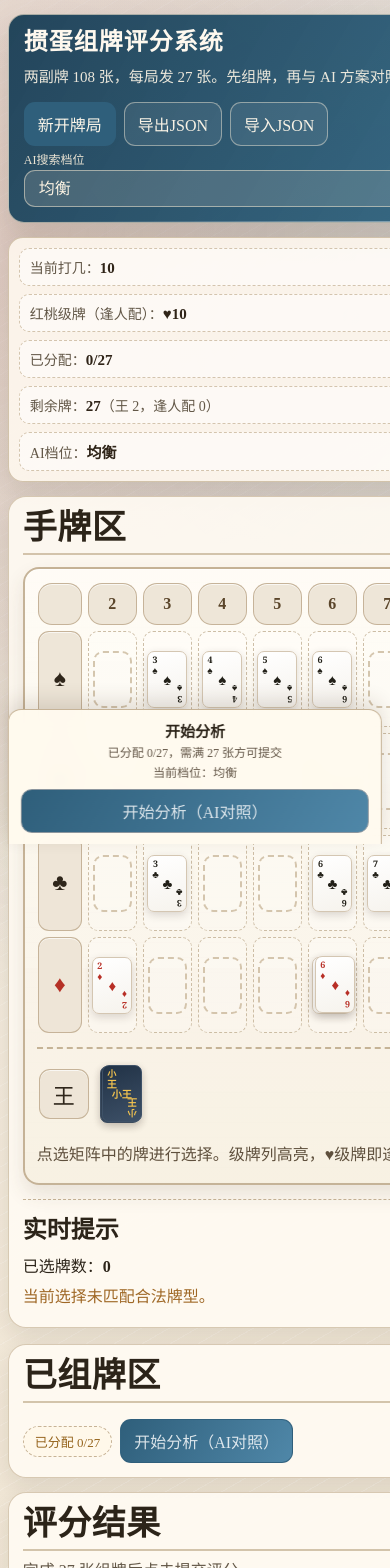
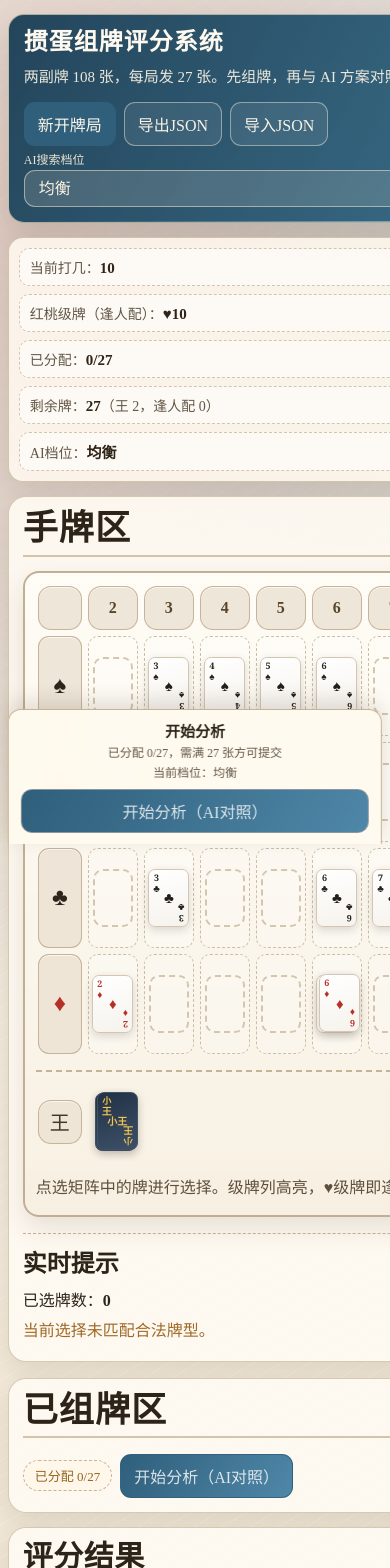
Before and after one commit to ptao73/GDan, a React (Vite) app: page / in a window 390 px wide. Shown: the top 1568 px of the page. Built offline with nearby package versions, Linux system fonts and the light colour scheme.

Commit message:
style: tune card matrix layout to match target mock

```diff
--- a/src/App.css
+++ b/src/App.css
@@ -223,9 +223,15 @@ button.ghost:hover {
   margin: 0;
   padding-bottom: 8px;
   border-bottom: 2px solid rgba(196, 177, 148, 0.74);
-  font-size: 34px;
+  font-size: 30px;
   line-height: 1;
   letter-spacing: 0.5px;
+}
+
+.cards-panel > h2,
+.combos-panel > h2 {
+  font-size: clamp(36px, 4.6vw, 52px);
+  letter-spacing: 2px;
 }
 
 .panel h3 {
@@ -251,12 +257,12 @@ button.ghost:hover {
 
 .matrix-board {
   position: relative;
-  margin: 12px 0 14px;
-  padding: 14px;
-  border-radius: 20px;
-  border: 2px solid rgba(191, 171, 141, 0.9);
+  margin: 14px 0 16px;
+  padding: 16px;
+  border-radius: 22px;
+  border: 2px solid rgba(191, 171, 141, 0.94);
   background:
-    linear-gradient(180deg, rgba(255, 252, 246, 0.9), rgba(247, 240, 226, 0.94)),
+    linear-gradient(180deg, rgba(255, 252, 246, 0.94), rgba(247, 240, 226, 0.97)),
     repeating-linear-gradient(
       0deg,
       rgba(121, 96, 67, 0.04) 0,
@@ -265,8 +271,8 @@ button.ghost:hover {
       transparent 15px
     );
   box-shadow:
-    inset 0 1px 0 rgba(255, 255, 255, 0.72),
-    0 10px 20px rgba(85, 65, 38, 0.12);
+    inset 0 1px 0 rgba(255, 255, 255, 0.76),
+    0 12px 26px rgba(85, 65, 38, 0.13);
   overflow-x: auto;
   overflow-y: hidden;
   -webkit-overflow-scrolling: touch;
@@ -274,10 +280,10 @@ button.ghost:hover {
 
 .card-matrix-grid {
   display: grid;
-  grid-template-columns: 68px repeat(13, minmax(74px, 1fr));
-  gap: 8px;
-  min-width: 1126px;
-  padding: 2px 1px 0;
+  grid-template-columns: 70px repeat(13, minmax(76px, 1fr));
+  gap: 7px;
+  min-width: 1160px;
+  padding: 2px 2px 0;
 }
 
 .matrix-row {
@@ -286,23 +292,24 @@ button.ghost:hover {
 
 .matrix-corner,
 .matrix-rank-head,
-.matrix-suit-head {
+.matrix-suit-head,
+.joker-label {
   display: flex;
   align-items: center;
   justify-content: center;
-  border-radius: 14px;
+  border-radius: 13px;
   border: 1px solid rgba(191, 171, 141, 0.85);
   background: rgba(237, 228, 213, 0.9);
   box-shadow: inset 0 1px 0 rgba(255, 255, 255, 0.68);
 }
 
 .matrix-corner {
-  min-height: 46px;
+  min-height: 52px;
 }
 
 .matrix-rank-head {
-  min-height: 46px;
-  font-size: 17px;
+  min-height: 52px;
+  font-size: 20px;
   font-weight: 700;
   color: #5a452a;
   position: sticky;
@@ -311,14 +318,14 @@ button.ghost:hover {
 }
 
 .matrix-rank-head.trump {
-  border-color: rgba(204, 80, 60, 0.55);
+  border-color: rgba(204, 80, 60, 0.68);
   background: linear-gradient(120deg, #fff4f1, #ffe4dd);
   color: #ae2f21;
 }
 
 .matrix-suit-head {
-  min-height: 126px;
-  font-size: 28px;
+  min-height: 132px;
+  font-size: 30px;
   color: #2f261b;
 }
 
@@ -328,8 +335,8 @@ button.ghost:hover {
 
 .matrix-card-cell {
   position: relative;
-  min-height: 126px;
-  border-radius: 12px;
+  min-height: 132px;
+  border-radius: 11px;
   border: 1px dashed rgba(197, 180, 153, 0.86);
   background: rgba(255, 255, 255, 0.28);
   display: flex;
@@ -353,8 +360,8 @@ button.ghost:hover {
 }
 
 .matrix-empty-slot {
-  width: 60px;
-  height: 88px;
+  width: 62px;
+  height: 90px;
   border-radius: 10px;
   border: 2px dashed rgba(196, 176, 145, 0.7);
   background: rgba(255, 255, 255, 0.14);
@@ -362,22 +369,22 @@ button.ghost:hover {
 
 .matrix-stack {
   position: relative;
-  width: 64px;
-  min-height: 92px;
+  width: 66px;
+  min-height: 96px;
   display: flex;
   align-items: center;
   justify-content: center;
 }
 
 .matrix-stack .playing-card {
-  width: 60px;
-  height: 86px;
+  width: 62px;
+  height: 88px;
 }
 
 .matrix-stack .playing-card:nth-child(2) {
   position: absolute;
-  top: 3px;
-  left: 4px;
+  top: 4px;
+  left: 5px;
   z-index: 2;
 }
 
@@ -410,30 +417,38 @@ button.ghost:hover {
 .matrix-joker-row {
   display: flex;
   align-items: center;
-  gap: 10px;
-  margin-top: 14px;
-  padding: 14px 2px 4px;
+  gap: 12px;
+  margin-top: 16px;
+  padding: 14px 2px 2px;
   border-top: 2px dashed rgba(188, 168, 137, 0.85);
 }
 
-.matrix-joker-row .matrix-suit-head {
+.joker-label {
   width: 68px;
-  min-height: 64px;
-  font-size: 28px;
+  min-height: 52px;
+  font-size: 30px;
+  color: #433727;
   flex-shrink: 0;
 }
 
+.joker-lane {
+  flex: 1;
+  min-height: 96px;
+  display: flex;
+  align-items: center;
+}
+
 .joker-stack {
-  min-height: 92px;
+  min-height: 96px;
 }
 
 .joker-empty {
-  width: 60px;
-  height: 86px;
+  width: 62px;
+  height: 88px;
 }
 
 .matrix-board .hint {
-  margin-top: 12px;
+  margin-top: 14px;
   font-size: 16px;
   color: #5f503d;
 }
@@ -825,6 +840,12 @@ button.ghost:hover {
     font-size: 15px;
   }
 
+  .cards-panel > h2,
+  .combos-panel > h2 {
+    font-size: clamp(30px, 9vw, 42px);
+    letter-spacing: 1px;
+  }
+
   .status-bar {
     grid-template-columns: 1fr;
   }
@@ -834,19 +855,19 @@ button.ghost:hover {
   }
 
   .matrix-board {
-    padding: 12px;
+    padding: 11px;
     border-radius: 16px;
   }
 
   .card-matrix-grid {
-    grid-template-columns: 50px repeat(13, minmax(56px, 1fr));
-    min-width: 830px;
+    grid-template-columns: 52px repeat(13, minmax(58px, 1fr));
+    min-width: 860px;
     gap: 6px;
   }
 
   .matrix-corner,
   .matrix-rank-head {
-    min-height: 42px;
+    min-height: 44px;
   }
 
   .matrix-rank-head {
@@ -854,29 +875,29 @@ button.ghost:hover {
   }
 
   .matrix-suit-head {
-    min-height: 96px;
-    font-size: 23px;
+    min-height: 100px;
+    font-size: 24px;
     border-radius: 11px;
   }
 
   .matrix-card-cell {
-    min-height: 96px;
+    min-height: 100px;
     border-radius: 10px;
   }
 
   .matrix-empty-slot {
-    width: 45px;
-    height: 64px;
+    width: 46px;
+    height: 66px;
   }
 
   .matrix-stack {
-    width: 48px;
-    min-height: 70px;
+    width: 50px;
+    min-height: 72px;
   }
 
   .matrix-stack .playing-card {
-    width: 45px;
-    height: 64px;
+    width: 46px;
+    height: 66px;
   }
 
   .matrix-stack .playing-card:nth-child(2) {
@@ -884,15 +905,19 @@ button.ghost:hover {
     left: 3px;
   }
 
-  .matrix-joker-row .matrix-suit-head {
+  .joker-label {
     width: 50px;
-    min-height: 50px;
-    font-size: 22px;
+    min-height: 48px;
+    font-size: 23px;
+  }
+
+  .joker-lane {
+    min-height: 72px;
   }
 
   .joker-empty {
-    width: 45px;
-    height: 64px;
+    width: 46px;
+    height: 66px;
   }
 
   .matrix-card-cell .card-tl,
@@ -941,23 +966,29 @@ button.ghost:hover {
   }
 
   .card-matrix-grid {
-    grid-template-columns: 44px repeat(13, minmax(49px, 1fr));
-    min-width: 744px;
+    grid-template-columns: 44px repeat(13, minmax(50px, 1fr));
+    min-width: 760px;
   }
 
   .matrix-empty-slot {
-    width: 40px;
-    height: 57px;
+    width: 41px;
+    height: 58px;
   }
 
   .matrix-stack {
-    width: 43px;
-    min-height: 62px;
+    width: 44px;
+    min-height: 63px;
   }
 
   .matrix-stack .playing-card {
-    width: 40px;
-    height: 57px;
+    width: 41px;
+    height: 58px;
+  }
+
+  .joker-label {
+    width: 44px;
+    min-height: 44px;
+    font-size: 20px;
   }
 
   .matrix-card-cell .card-center,
--- a/src/components/CardMatrix.jsx
+++ b/src/components/CardMatrix.jsx
@@ -89,7 +89,8 @@ export default function CardMatrix({
       </div>
 
       <div className="matrix-joker-row">
-        <span className="matrix-suit-head">王</span>
+        <span className="joker-label">王</span>
+        <div className="joker-lane">
           {sortedJokers.length > 0 ? (
             <div className="matrix-stack joker-stack">
               {sortedJokers.map((card) => (
@@ -106,6 +107,7 @@ export default function CardMatrix({
             <span className="matrix-empty-slot joker-empty" />
           )}
         </div>
+      </div>
       <p className="hint">点选矩阵中的牌进行选择。级牌列高亮，♥级牌即逢人配。</p>
     </div>
   );
```
Lines whose indentation alone changed are shown as unchanged.
